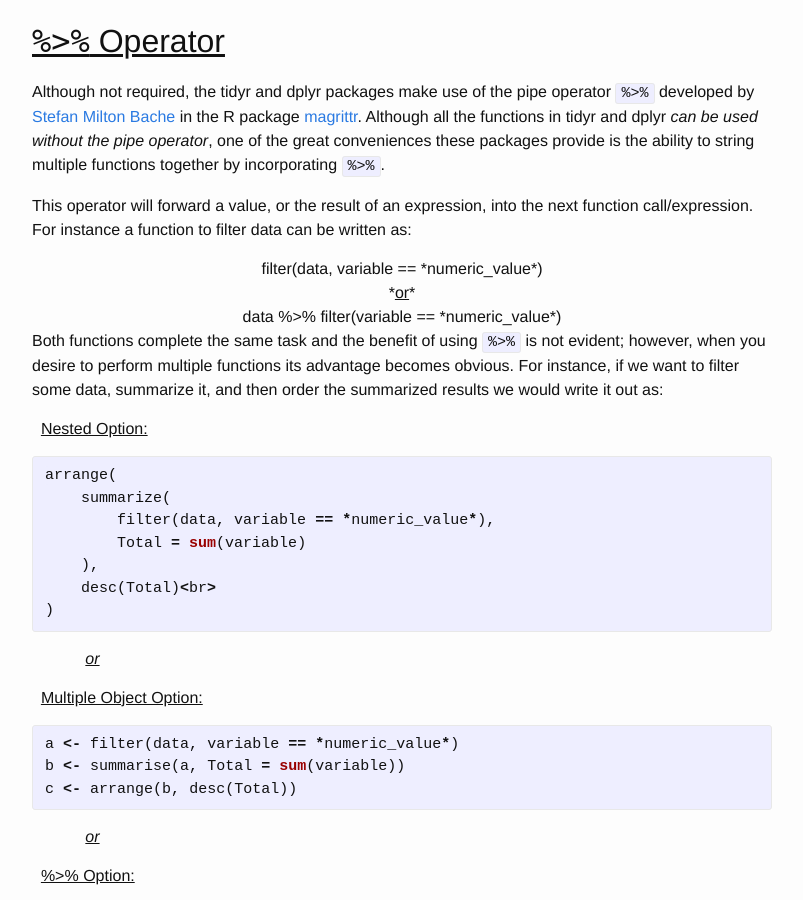
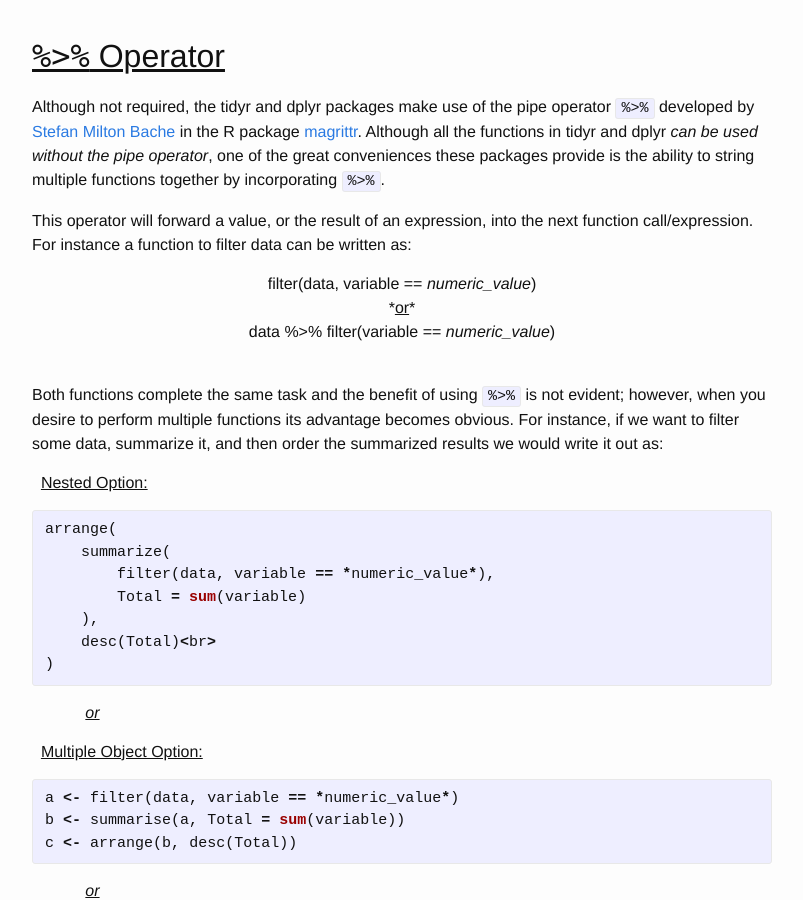
Before and after one commit to bradleyboehmke/bradleyboehmke, a Jekyll site: the page built from tutorials/tidyr.md, in a window 1280 px wide and 900 px high, scrolled down 809 px. Shown: the whole window, without its empty margins (238-1041 px from the left). Built offline with Jekyll 4.4.1, drawn with Linux system fonts in a browser that asks for light colours.

Commit message:
Update tidyr.md

```diff
--- a/tutorials/tidyr.md
+++ b/tutorials/tidyr.md
@@ -22,7 +22,7 @@ As a result, a lot of data processing tasks are becoming packaged in more cohesi
 * <a href="#separate">**`separate()`**</a> splits a single column into multiple columns
 * <a href="#unite">**`unite()`**</a> combines multiple columns into a single column
 * <a href="#resources">Additional Resources</a>
-*
+
 <br>
 
 ## <u>Packages Utilized</u>
@@ -42,11 +42,13 @@ Although not required, the tidyr and dplyr packages make use of the pipe operato
 
 This operator will forward a value, or the result of an expression, into the next function call/expression.  For instance a function to filter data can be written as:
 
-<center>filter(data, variable == *numeric_value*)</center>
+<center>filter(data, variable == <em>numeric_value</em>)</center>
 
 <center>*<u>or</u>*</center>
 
-<center>data %>% filter(variable == *numeric_value*)</center>
+<center>data %>% filter(variable == <em>numeric_value</em>)</center>
+
+<br>
 
 Both functions complete the same task and the benefit of using `%>%` is not evident; however, when you desire to perform multiple functions its advantage becomes obvious.  For instance, if we want to filter some data, summarize it, and then order the summarized results we would write it out as:
 
@@ -378,6 +380,7 @@ head(wide_DF, 24)
 <br>
 
 <a id="resources"> </a>
+
 ## Additional Resources
 
 - Data wrangling [presentation](Data_Wrangling_MU) I gave at Miami University
```
